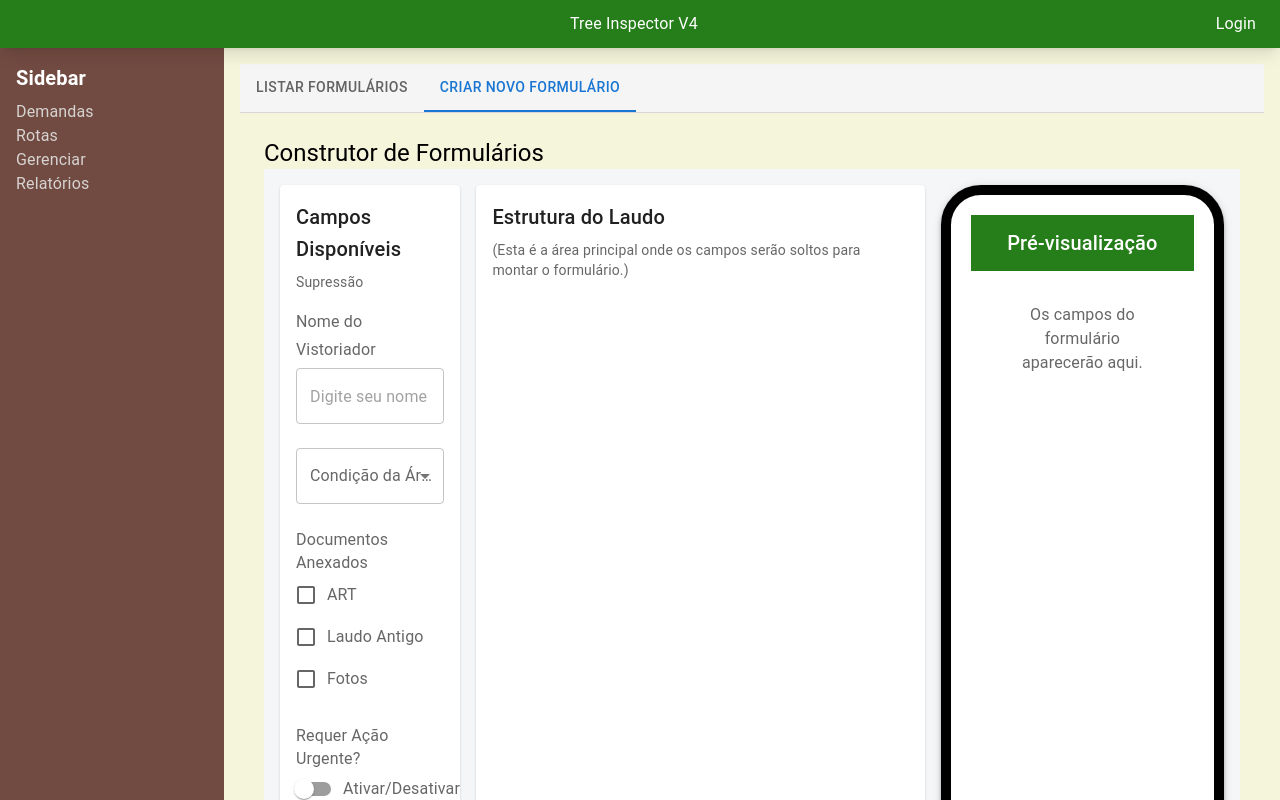
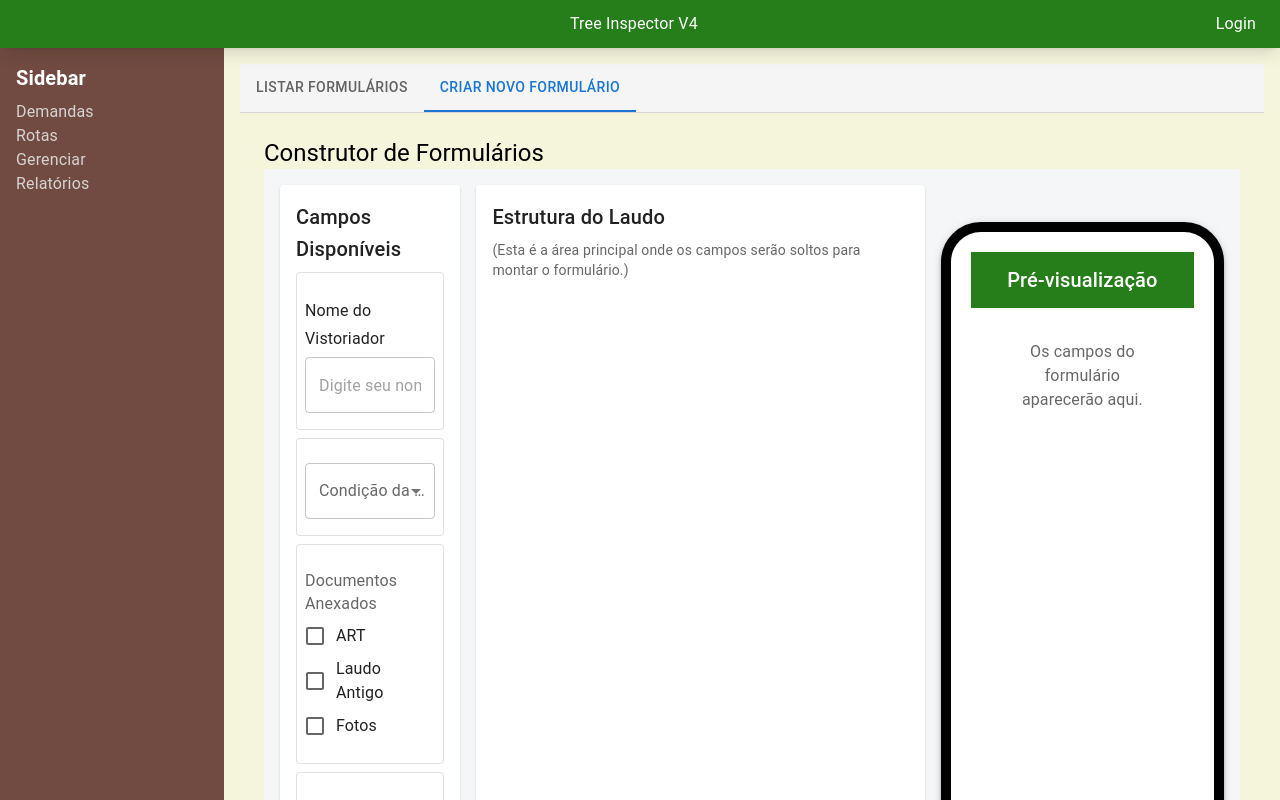
Before and after one commit to tiagodexheimer/tree-inspector-v5, a Next.js app: page /gerenciar/formularios in a window 1280 px wide. Both pictures are taken after a click on the tab "CRIAR NOVO FORMULÁRIO". Shown: the top 800 px of the page. Built offline with nearby package versions, Linux system fonts and the light colour scheme; some icons are missing; what @mui/material-nextjs would draw is missing.

Commit message:
update visual formulario

```diff
--- a/src/app/gerenciar/formularios/page.tsx
+++ b/src/app/gerenciar/formularios/page.tsx
@@ -9,6 +9,7 @@ import {
   Paper,
   IconButton,
   Button,
+  Card,
 } from "@mui/material";
 import { useState } from "react";
 
@@ -107,11 +108,11 @@ export default function FormulariosPage() {
                 Campos Disponíveis
               </Typography>
               <Typography variant="body2" color="text.secondary">
-                <Box component="form">
-                  <h1>Supressão</h1>
-
+                <Box component="form" className=" space-y-2">
                   {camposDeExemplo.map((campo) => (
-                    <RenderFormField key={campo.id} field={campo} />
+                    <Card variant="outlined" className="p-2">
+                      <RenderFormField key={campo.id} field={campo} />
+                    </Card>
                   ))}
 
                   <Button>Salvar Laudo</Button>
```
